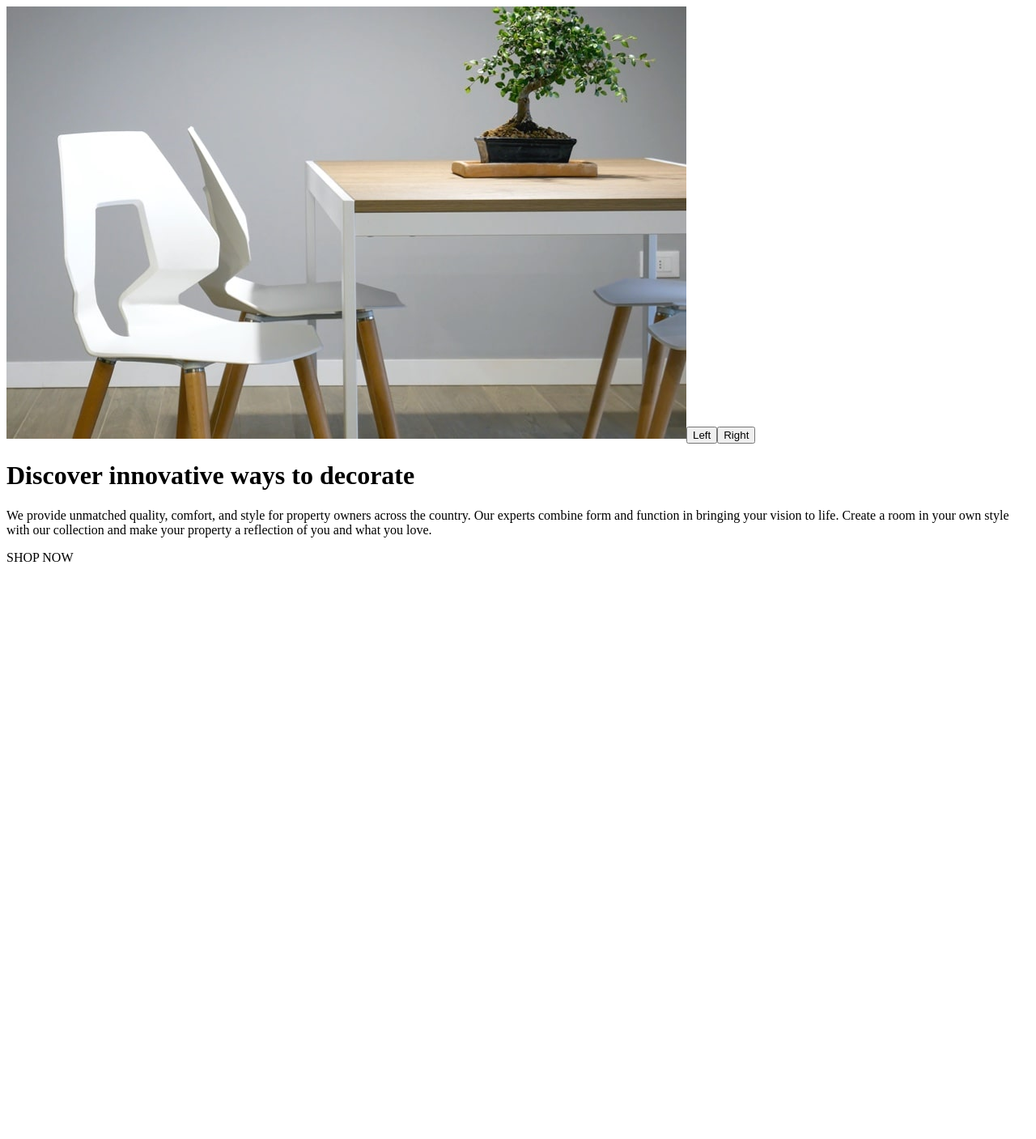
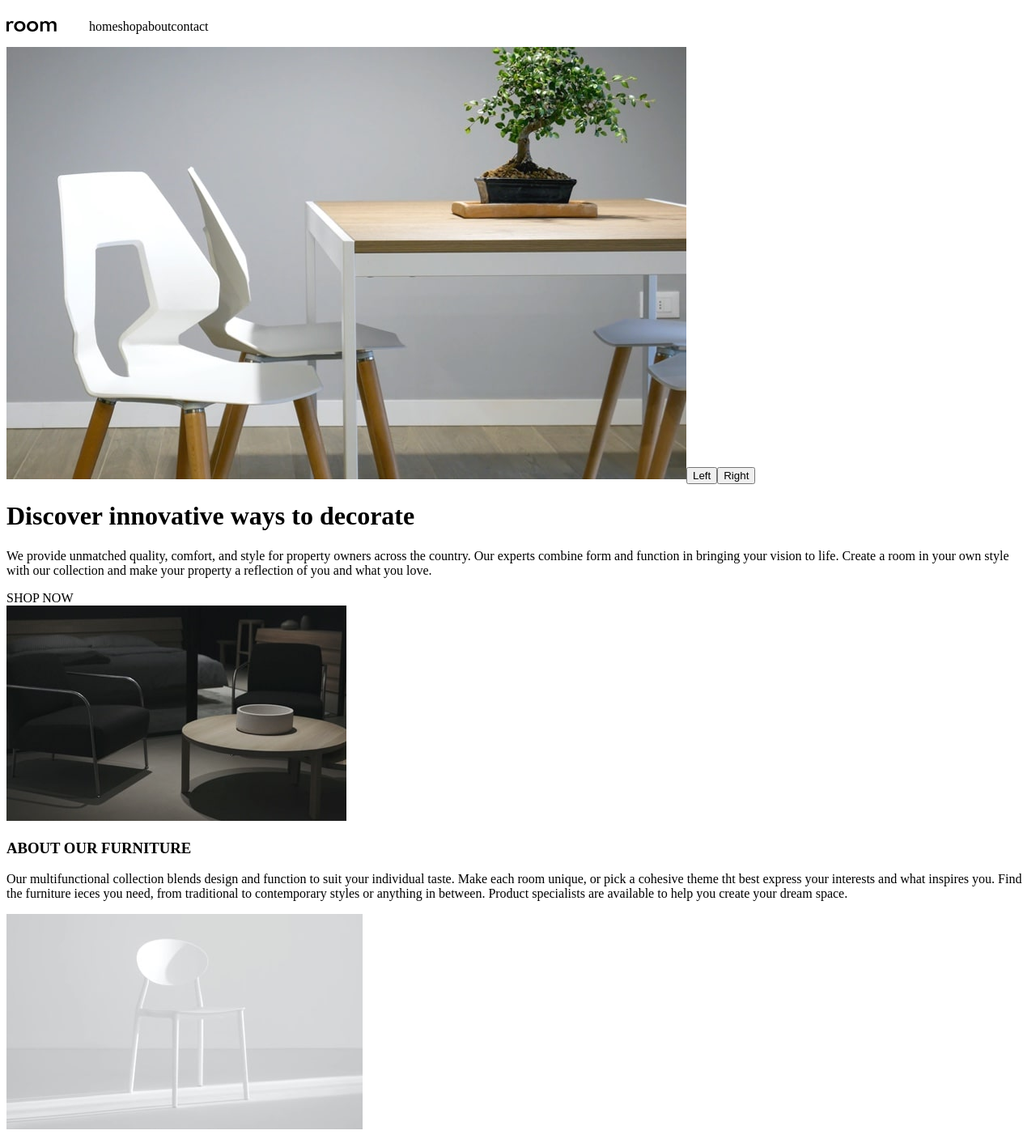
Before and after one commit to sgrvl/room, a React (Create React App) app: page / in a window 1280 px wide. Shown: the whole page at 81% size. Before the commit the page ends 800 px from the top, so only its background shows below. Built offline with nearby package versions, Linux system fonts and the light colour scheme.

Commit message:
basic html structure

```diff
--- a/src/components/About.js
+++ b/src/components/About.js
@@ -0,0 +1,26 @@
+import React from "react";
+import styled from "styled-components";
+import img1 from "../images/image-about-dark.jpg";
+import img2 from "../images/image-about-light.jpg";
+
+const Flex = styled.div``;
+
+const About = () => {
+	return (
+		<Flex>
+			<img src={img1} alt="dark office furniture" />
+			<h3>ABOUT OUR FURNITURE</h3>
+			<p>
+				Our multifunctional collection blends design and function to suit your
+				individual taste. Make each room unique, or pick a cohesive theme tht
+				best express your interests and what inspires you. Find the furniture
+				ieces you need, from traditional to contemporary styles or anything in
+				between. Product specialists are available to help you create your dream
+				space.
+			</p>
+			<img src={img2} alt="light office furniture" />
+		</Flex>
+	);
+};
+
+export default About;
--- a/src/components/App.js
+++ b/src/components/App.js
@@ -2,6 +2,7 @@ import React from "react";
 import { createGlobalStyle, ThemeProvider } from "styled-components";
 import ShopNow from "./ShopNow/ShopNow";
 import Header from "./Header";
+import About from "./About";
 
 const GlobalStyle = createGlobalStyle``;
 
@@ -15,6 +16,7 @@ function App() {
 		<ThemeProvider theme={theme}>
 			<Header />
 			<ShopNow />
+			<About />
 			<GlobalStyle />
 		</ThemeProvider>
 	);
--- a/src/components/Header.js
+++ b/src/components/Header.js
@@ -1,7 +1,29 @@
 import React from "react";
+import styled from "styled-components";
+import { ReactComponent as Logo } from "../images/logo.svg";
+
+const Nav = styled.nav`
+	display: flex;
+	align-items: center;
+`;
+
+const List = styled.ul`
+	display: flex;
+	list-style: none;
+`;
 
 const Header = () => {
-	return <div></div>;
+	return (
+		<Nav>
+			<Logo />
+			<List>
+				<li>home</li>
+				<li>shop</li>
+				<li>about</li>
+				<li>contact</li>
+			</List>
+		</Nav>
+	);
 };
 
 export default Header;
```
Also changed, not shown: src/images/logo.svg.
